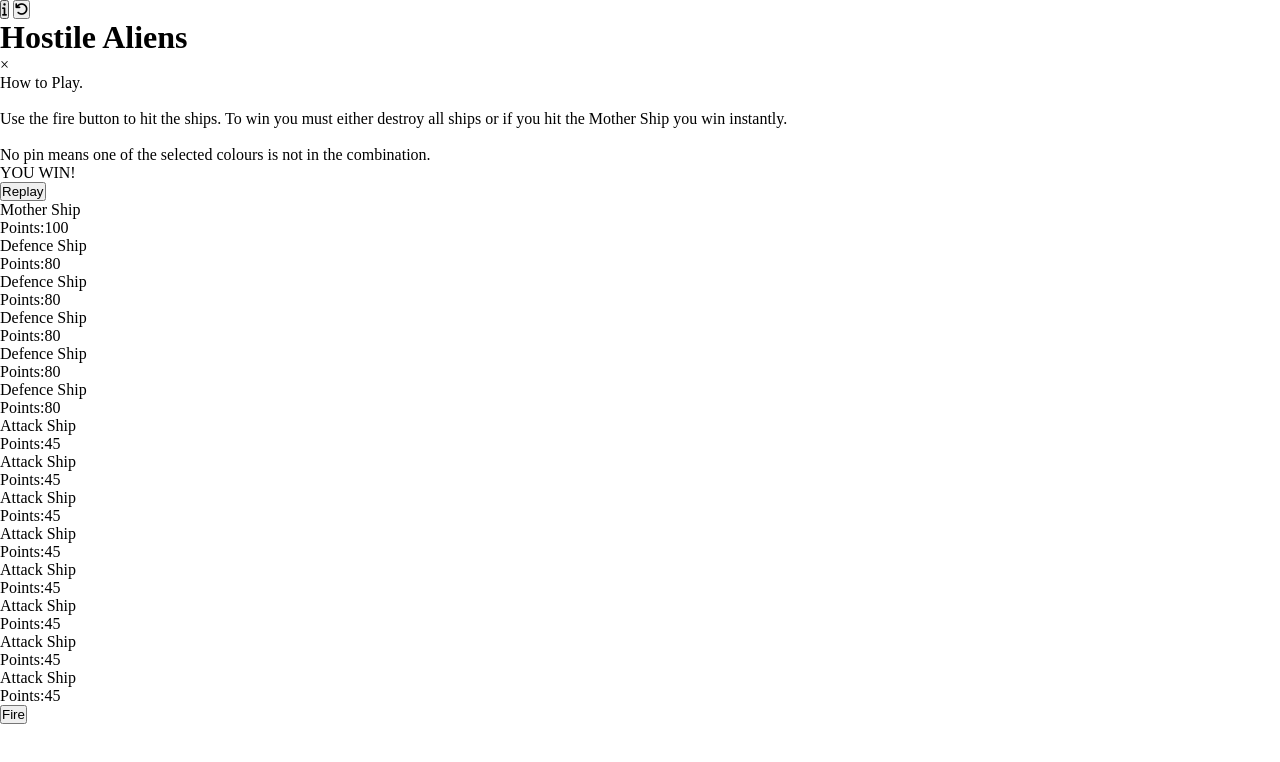
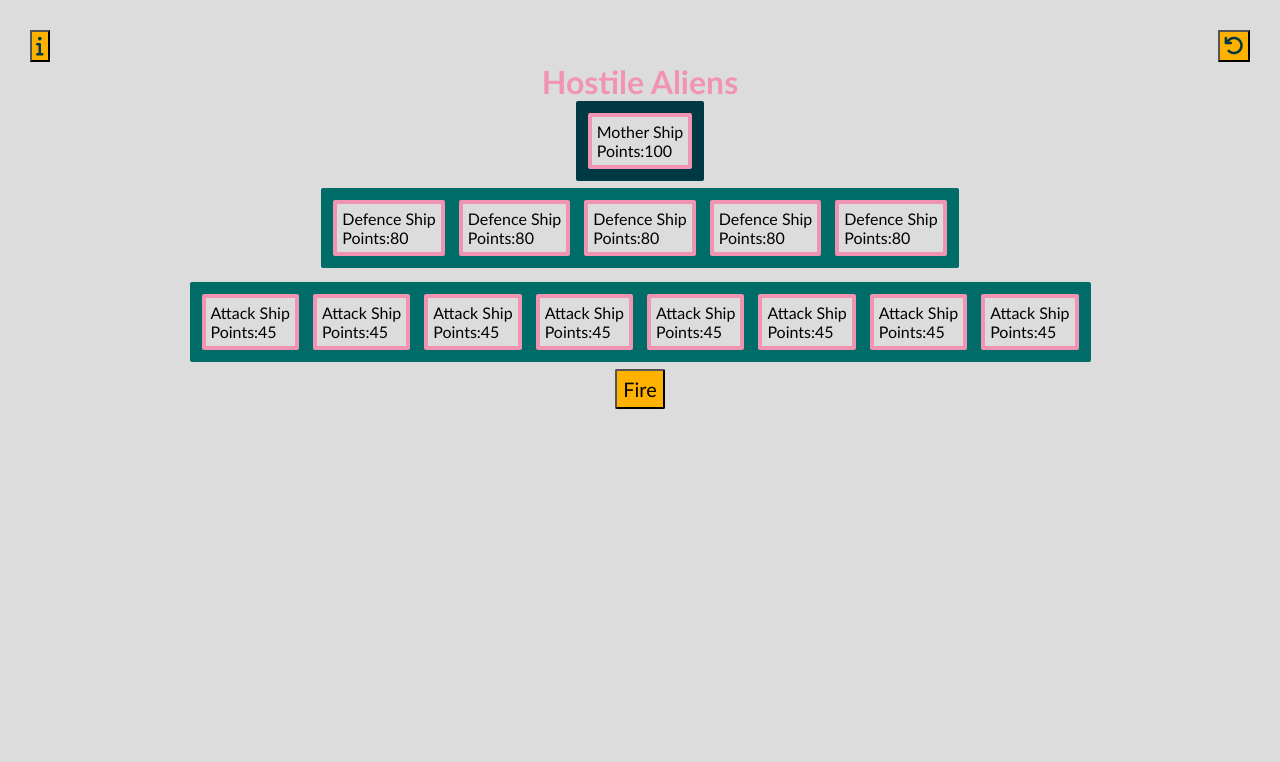
Before and after one commit to OBuckland/hostile-aliens, a website: page index.html in a window 1280 px wide. Drawn offline with Linux system fonts and the light colour scheme.

Commit message:
styling added for ships

```diff
--- a/style.css
+++ b/style.css
@@ -1,26 +1,124 @@
+/* $colour-pink: rgb(241, 148, 180);
+$colour-dark-green: rgb(0, 56, 68);
+$colour-light-green:  */
+
 * {
     padding: 0;
     margin: 0;
+    background-color:  gainsboro;
+    font-family: 'Trebuchet MS', 'Lucida Sans Unicode', 'Lucida Grande', 'Lucida Sans', Arial, sans-serif;
 }
 
-.main {
+main {
     display: flex;
+    padding: 10px;
+    margin: 20px;
+    flex-direction: column;
+    justify-content: space-between;
+    align-items: center;
 }
 
-#mother-ship {
-    display: flex;
-    justify-content: center;
+.ship {
+    border: solid 4px rgb(241, 148, 180);
+    padding: 5px;
+    margin: 7px;
+    border-radius: 2px;
 }
 
-.defence-ship {
-    display: flex;
-    justify-content: center;
-    justify-content: space-evenly;
-    margin: 10%;
+.ship-destroyed {
+    color:  rgb(255, 177, 0);
 }
 
-.attack-ship {
+.mothership {
+    background-color: rgb(0, 56, 68);
+}
+
+.defence {
     display: flex;
-    justify-content: center;
+    flex-wrap: wrap;
+    background-color: rgb(0, 108, 103);
+    padding: 5px;
+    margin: 7px;
+}
+
+.attack {
+    display: flex;
+    flex-wrap: wrap;
+    background-color: rgb(0, 108, 103);
+    padding: 5px;
+    margin: 7px;
+}
+
+
+div {
+    display: flex;
+    align-items: center;
     justify-content: space-evenly;
+    border-radius: 2px;
+    display: flex;
+    padding: 5px;
 }
+
+#fire-btn {
+    background-color: rgb(255, 177, 0);
+    width: 50px;
+   align-items: center;
+   border-radius: 2px;
+   font-size: 20px;
+   padding: 6px;
+}
+
+#instructions-btn {
+    background-color: rgb(0, 108, 103);;
+}
+
+.nav-btns {
+    background-color:  rgb(255, 177, 0);
+    font-size: 20px;
+    color:  rgb(0, 56, 68);
+    padding: 4px;
+}
+
+
+h1 {
+    color: rgb(241, 148, 180);
+}
+
+
+.modal-container {
+    display: none;
+    position: fixed;
+    z-index: 1;
+    top: 0;
+    left: 0;
+    height: 100%;
+    width: 100%;
+    background-color: rgba(0,0,0,0.4);
+}
+
+.modal-content {
+    margin: 20px;
+    display: flex;
+    flex-direction: column;
+    align-items: center;
+    text-align: center;
+}
+
+.close-modal{
+    text-align: end;
+    display: block;
+    width: 100%;
+}
+
+.close-modal:hover,
+.close-modal:focus {
+    text-decoration: none;
+    cursor: pointer;
+}
+
+.nav-bar {
+    display: flex;
+    justify-content: space-between;
+    align-items: flex-end;
+    width: 100%;
+}
```
